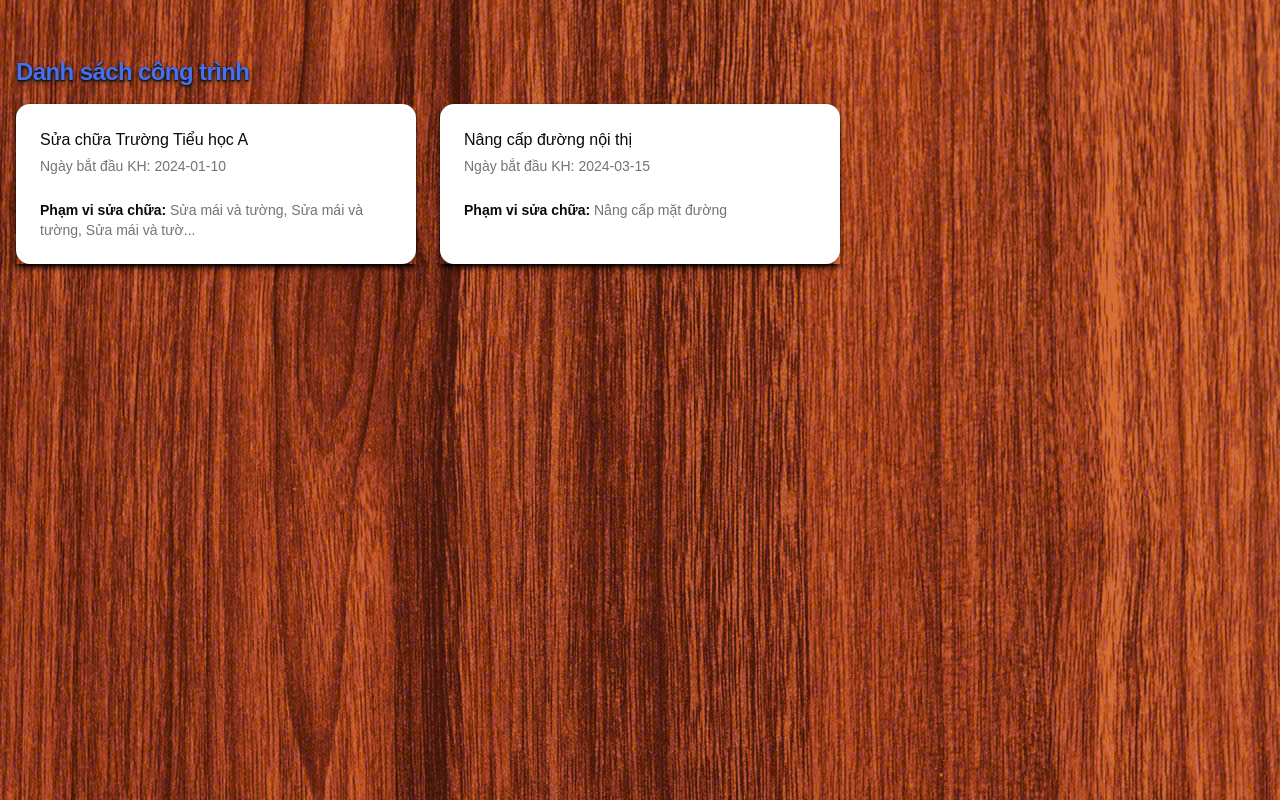
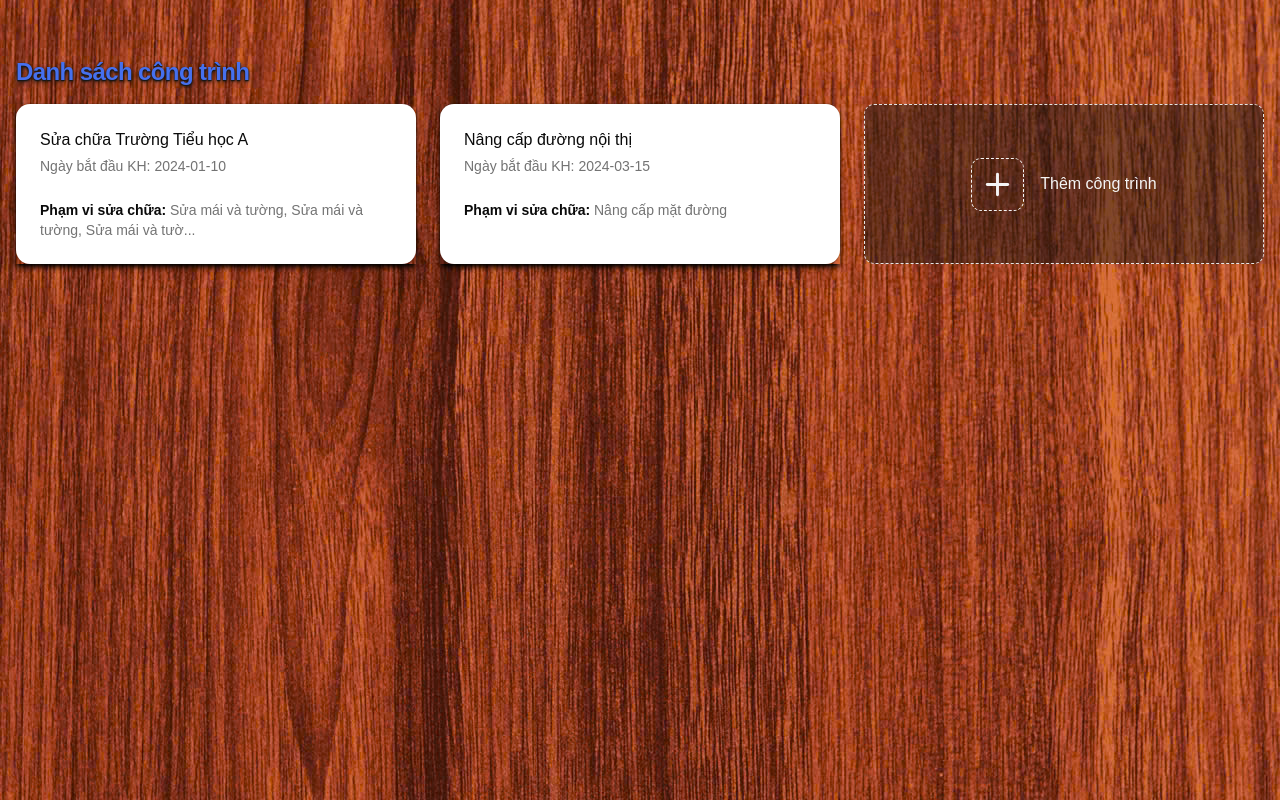
Before and after one commit to tien198/construction-dms-frontend, a React (Vite) app: page / in a window 1280 px wide. Built offline with nearby package versions, Linux system fonts and the light colour scheme.

Commit message:
adjust UI for AddButton

```diff
--- /dev/null
+++ b/src/pages/construction/comps/layout/add-btn.tsx
@@ -0,0 +1,38 @@
+import { PlusIcon } from "lucide-react";
+import { cva, type VariantProps } from "class-variance-authority";
+import { cn } from "@/lib/utils";
+
+const iconWrapperVariants = cva("p-2 rounded-lg", {
+  variants: {
+    border: {
+      true: "border border-accent border-dashed",
+      false: "",
+    },
+  },
+  defaultVariants: {
+    border: true,
+  },
+});
+
+type Props = {
+  title: string;
+  onClick: () => void;
+  className?: string;
+} & VariantProps<typeof iconWrapperVariants>;
+
+export function AddButton({ title, onClick, border, className }: Props) {
+  return (
+    <div
+      onClick={onClick}
+      className={cn(
+        "border border-dashed rounded-lg flex justify-center items-center gap-4 text-accent bg-accent-foreground/45 cursor-pointer",
+        className,
+      )}
+    >
+      <div className={cn(iconWrapperVariants({ border }))}>
+        <PlusIcon size={35} />
+      </div>
+      {title}
+    </div>
+  );
+}
--- a/src/pages/construction/comps/layout/form-layout.tsx
+++ b/src/pages/construction/comps/layout/form-layout.tsx
@@ -29,7 +29,7 @@ interface FormTitleProps {
 export function FormTitle({ title, description }: FormTitleProps) {
   return (
     <div>
-      <h1 className="text-2xl font-bold tracking-tight text-primary text-shadow-md text-shadow-accent-foreground sm:text-3xl">
+      <h1 className="text-2xl font-bold tracking-tight text-primary text-shadow-lg text-shadow-accent-foreground sm:text-3xl">
         {title}
       </h1>
       {description && (
--- a/src/pages/construction/comps/layout/notfound-decision.tsx
+++ b/src/pages/construction/comps/layout/notfound-decision.tsx
@@ -1,8 +1,7 @@
-import { Button } from "@/components/ui/button";
 import type { ConstructionPeriod } from "@/types/construction.type";
-import { PlusIcon } from "lucide-react";
 import { Create } from "../../bcktkt-detail/comps/Create";
 import { useIsCreating } from "../../bcktkt-detail/store/useIsCreating";
+import { AddButton } from "./add-btn";
 
 type Props = {
   constructionId?: string;
@@ -21,10 +20,16 @@ export function NotfoundDecicion({ constructionId, period }: Props) {
           </div>
           <div>của công trình {constructionId} </div>
         </div>
-        <Button onClick={toggleIsCreating}>
+        {/* <Button onClick={toggleIsCreating}>
           <PlusIcon className="w-4 h-4 mr-2" />
           Tạo mới
-        </Button>
+        </Button> */}
+        <AddButton
+          title="Tạo mới"
+          border={false}
+          onClick={toggleIsCreating}
+          className="px-12"
+        />
       </div>
     );
 
--- a/src/pages/construction/home/Home.tsx
+++ b/src/pages/construction/home/Home.tsx
@@ -1,6 +1,8 @@
 import { useQuery } from "@tanstack/react-query";
 import { getConstructions } from "@/mock-apis/get-constructions-list";
 import { ConstructionCard } from "./comps/ConstructionCard";
+import { AddButton } from "../comps/layout/add-btn";
+import { useNavigate } from "react-router";
 
 export function Home() {
   const {
@@ -11,6 +13,12 @@ export function Home() {
     queryKey: ["constructions"],
     queryFn: getConstructions,
   });
+
+  const nav = useNavigate();
+
+  const handleAddConstruction = () => {
+    nav("/cong-trinh/tao-moi");
+  };
 
   if (isLoading) return <div className="p-4">Loading constructions...</div>;
   if (error)
@@ -27,6 +35,7 @@ export function Home() {
         {constructions?.map((construction) => (
           <ConstructionCard key={construction.id} construction={construction} />
         ))}
+        <AddButton title="Thêm công trình" onClick={handleAddConstruction} />
       </div>
     </div>
   );
--- a/src/pages/construction/tv-tt-detail/TvTtDetail.tsx
+++ b/src/pages/construction/tv-tt-detail/TvTtDetail.tsx
@@ -54,6 +54,21 @@ export default function SubmissionEdit() {
     if (ttSubmission) reset("TT", ttSubmission);
   }, [tvDec, ttDec]);
 
+  const isEditToggle = () => {
+    if (isEdit) {
+      const isConfirm = confirm(
+        "Hủy chỉnh sửa sẽ đưa tất cả giá trị về lại ban đầu",
+      );
+      if (isConfirm) {
+        setIsEdit((prev) => !prev);
+        storeApi.getState().reset("TV", tvSubmission);
+        storeApi.getState().reset("TT", ttSubmission);
+      }
+    } else {
+      setIsEdit((prev) => !prev);
+    }
+  };
+
   const submit = useSubmit();
 
   if (isLoading) {
@@ -84,7 +99,7 @@ export default function SubmissionEdit() {
           description="Thông tin chi tiết của tờ trình."
         />
         <ActionBtns>
-          <Button variant="outline" onClick={() => setIsEdit(!isEdit)}>
+          <Button variant="outline" onClick={isEditToggle}>
             <EditIcon className="mr-2 h-4 w-4" />
             {disabled ? "Bật chỉnh sửa" : "Tắt chỉnh sửa"}
           </Button>
```
